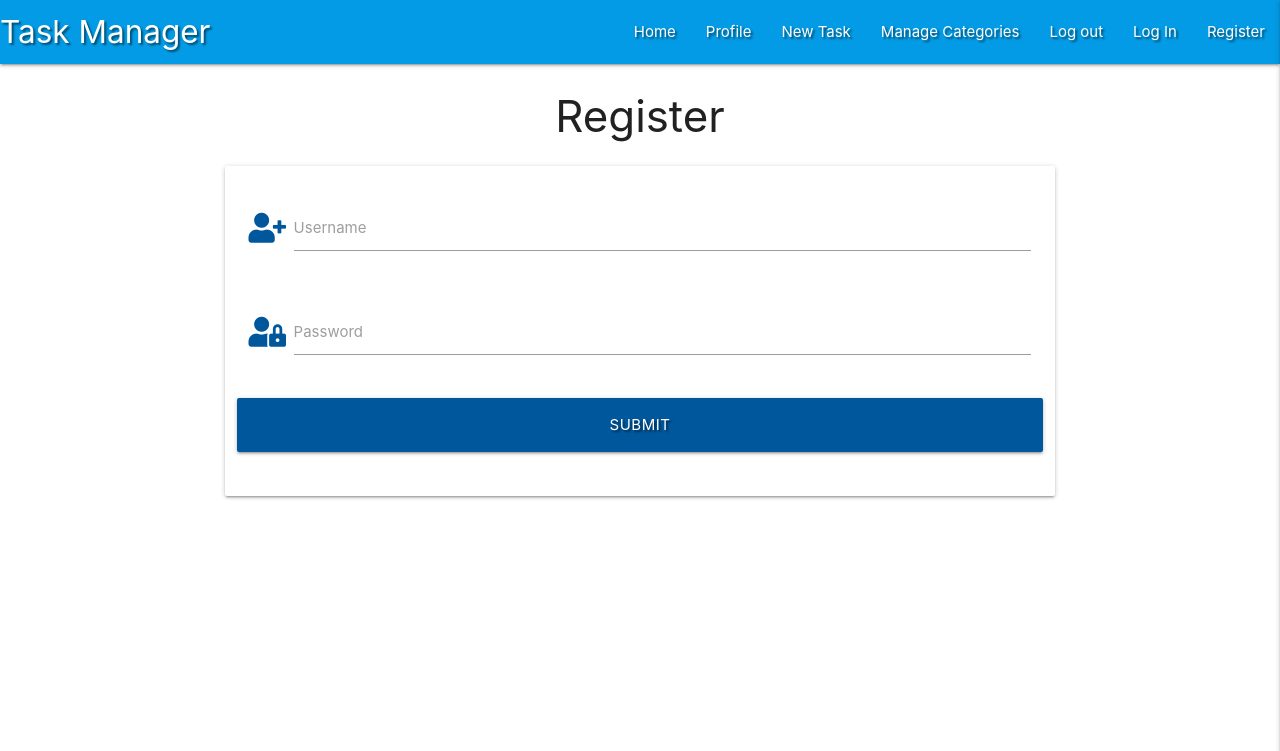
After one commit to NikolasPolychronidis/flask-task-manager, a Flask app: page /register in a window 1280 px wide. The commit adds this page. Shown: the top 751 px of the page. Run offline with Flask 2, Linux system fonts and the light colour scheme; some libraries are stand-ins or nearby versions.

Commit message:
Add register template

```diff
--- a/app.py
+++ b/app.py
@@ -4,6 +4,7 @@ from flask import (
     redirect, request, session, url_for)
 from flask_pymongo import PyMongo
 from bson.objectid import ObjectId
+from werkzeug.security import generate_password_hash, check_password_hash
 if os.path.exists("env.py"):
     import env
 
@@ -23,6 +24,11 @@ def get_tasks():
     return render_template("tasks.html", tasks=tasks)
 
 
+@app.route("/register", methods=["GET", "POST"])
+def register():
+    return render_template("register.html")
+
+
 if __name__ == '__main__':
     app.run(host=os.environ.get('IP'),
             port=int(os.environ.get('PORT')),
--- a/templates/base.html
+++ b/templates/base.html
@@ -41,7 +41,7 @@
             <li><a href="#">Manage Categories</a></li>
             <li><a href="#">Log out</a></li>
             <li><a href="#">Log In</a></li>
-            <li><a href="#">Register</a></li>
+            <li><a href="{{ url_for('register')}}">Register</a></li>
           </ul>
         </div>
       </nav>
@@ -55,7 +55,7 @@
         <li><a href="#">Manage Categories</a></li>
         <li><a href="#">Log out</a></li>
         <li><a href="#">Log In</a></li>
-        <li><a href="#">Register</a></li>
+        <li><a href="{{ url_for('register')}}">Register</a></li>
       </ul>
     </header>
 
--- /dev/null
+++ b/templates/register.html
@@ -0,0 +1,41 @@
+{% extends 'base.html' %} {% block content %}
+<h3 class="center-align">Register</h3>
+<!--Register-->
+
+<div class="row">
+  <form class="col s12 m8 offset-m2" method="POST" action="{{ url_for('register') }}">
+    <div class="card-panel">
+      <div class="row">
+        <div class="input-field col s12">
+          <i class="fas fa-user-plus prefix light-blue-text text-darken-4"></i>
+          <input id="username" name="username" type="text" class="validate" />
+          <label for="username">Username</label>
+        </div>
+      </div>
+      <!--Password-->
+
+      <div class="row">
+        <div class="input-field col s12">
+          <i class="fas fa-user-lock prefix light-blue-text text-darken-4"></i>
+          <input
+            id="password"
+            name="password"
+            type="password"
+            class="validate"
+          />
+          <label for="password">Password</label>
+        </div>
+      </div>
+      <!--Submit-->
+      <div class="row">
+        <button
+          type="submit"
+          class="col s12 btn-large light-blue darken-4 text-shadow"
+        >
+          SUBMIT
+        </button>
+      </div>
+    </div>
+  </form>
+</div>
+{% endblock %}
```
